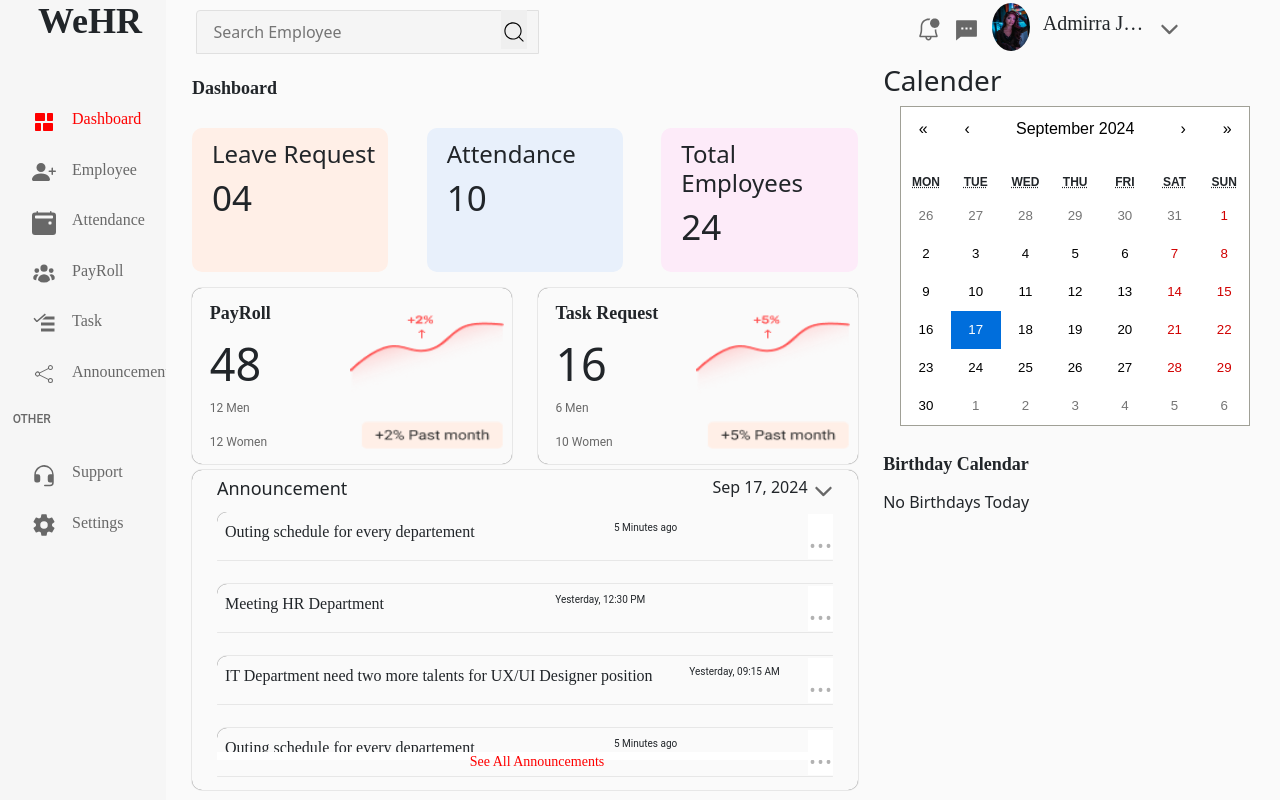
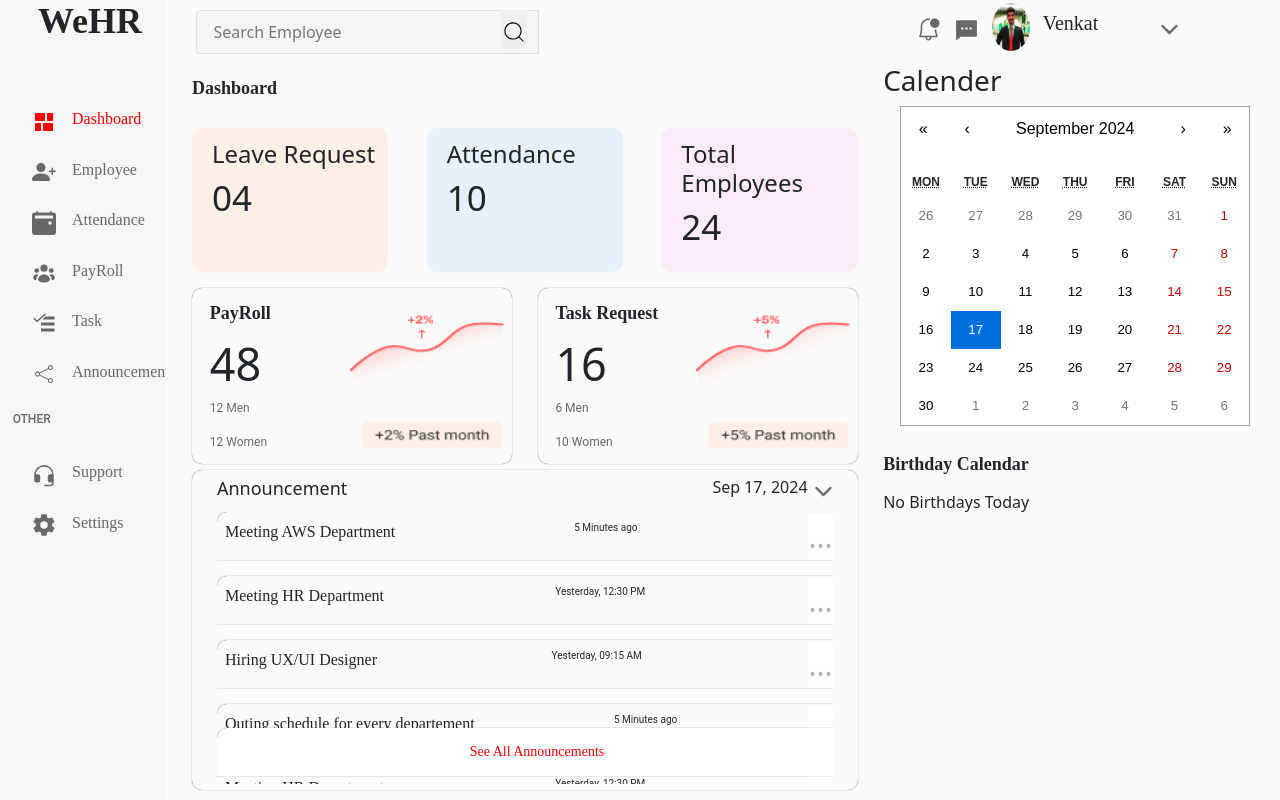
Before and after one commit to VENKAT-JAN26/hr-admin-dashboard, a React (Create React App) app: page /dashboard in a window 1280 px wide. Built offline with nearby package versions, Linux system fonts and the light colour scheme; the HTML template or start-up script is replaced by a standard one.

Commit message:
announcement button correction

```diff
--- a/src/components/NavBar/navbar.jsx
+++ b/src/components/NavBar/navbar.jsx
@@ -1,7 +1,7 @@
 import './navbar.css';
 import React, { useEffect, useState } from 'react';
 import icons from '../../constants/icons';
-import { profilepic } from '../../constants/images';
+import { venkat } from '../../constants/images';
 import { useLocation } from 'react-router-dom';
 const Navbar=()=> {
   const [onlinestatus,setonlinestatus]=useState('');
@@ -36,8 +36,8 @@ useEffect(()=>{
         <div className='navbar_content'>
           <div className='notification'>{icons.notification}</div>
           <div className='message'>{icons.message}</div>
-          <img src={profilepic} alt='profile_picture' className='profile_picture'/>
-          <h3  onMouseOver={handlestatus}data-toggle="tooltip" title={`User is ${onlinestatus}`} data-placement="bottom">Admirra John</h3>
+          <img src={venkat} alt='profile_picture' className='profile_picture'/>
+          <h3  onMouseOver={handlestatus}data-toggle="tooltip" title={`User is ${onlinestatus}`} data-placement="bottom">Venkat</h3>
           <span>{icons.downarrow}</span>
         </div>
     </nav>
--- a/src/components/cards/anouncement/anouncement.css
+++ b/src/components/cards/anouncement/anouncement.css
@@ -186,7 +186,7 @@ button.anoun_more {
       .anoun_contents{
          display:flex;
          flex-direction: column;
-         gap:3vh;
+         gap:2vh;
          height: 34vh;
          position: relative;
          overflow: hidden;
@@ -195,7 +195,7 @@ button.anoun_more {
           display:flex;
           flex-direction: column;
           gap:3vh;
-          height: 34vh;
+          height: 30vh;
           overflow-y: scroll;
           position: relative;
       }
@@ -243,9 +243,9 @@ button.anoun_more {
       }
       .anoun_more{
           position:absolute;
-          bottom: 3vh;
+          bottom: 1vh;
           width: 50vw;
-          height: 1vh;
+          /* height: 1vh; */
           border: none;
           outline: none;
           background-color:white;
@@ -256,6 +256,12 @@ button.anoun_more {
           font-weight: 500;
           line-height: 20px;
           text-align: center;
+
+          justify-content: space-between;
+          height: 6vh;
+          border-radius: 10px 0px 0px 0px;
+          box-shadow: 0px 0px 1px 0px rgba(0,0,0,0.75);
+          border: 1px;
       }
 
       .anoun_scroll::-webkit-scrollbar {
@@ -293,100 +299,73 @@ button.anoun_more {
         width: 65vw;
     }
 }
-
+/*
       @media only screen and (max-width:1204px){
           .anouncement_card{
               width: 97vw;
               margin-top:8vh;
          }
-          .anoun_more{
+           .anoun_more{
               width: 100vw;
-          }
-          .anoun_scroll{
             height: 31vh;
         }
+        .anoun_more{
+            height: 6.3vh;
+            bottom: 1vh;
+        }
+      } */
 
-      }
-
-      @media only screen and (max-width:869px){
+      @media only screen and (max-width:1204px){
         .anouncement_card{
             width: 96vw;
-           margin-top:12vh;
+            height: 36vh;
+            margin-top:7vh;
 
     }
+    /* .anoun_more{
+        height: 15px;
+        width: 94vw;
+    } */
+
     .anoun_more{
+        height: 6.3vh;
+        bottom: 1vh;
+    }
+        .anoun_scroll{
+            height: 31vh;
+        }
+        .anoun_contents{
+            gap:2vh;
+            height: 30vh;
+        }
+
+    }
+
+
+    @media only screen and (max-width:600px){
+        .anouncement_card{
+            width: 96vw;
+            height: 36vh;
+           margin-top:7vh;
+           /* top: -47px; */
+
+    }
+    /* .anoun_more{
         height: 15px;
         width: 94vw;
     }
-
+         */
         .anoun_scroll{
             height: 31vh;
         }
 
-    }
-/* @media only screen and (max-width:670px){
-        .anouncement_card{
-            width: 96vw;
-           margin-top:315px;
-
-    }
-    .anoun_more{
-        height: 15px;
-        width: 94vw;
-    }
-
-        .anoun_scroll{
-            height: 31vh;
+        .anoun_more{
+            height: 6.3vh;
+            bottom: 1vh;
         }
-
-    } */
-
-    @media only screen and (max-width:600px){
-        .anouncement_card{
-            width: 96vw;
-           margin-top:18vh;
-
-    }
-    .anoun_more{
-        height: 15px;
-        width: 94vw;
-    }
-
-        .anoun_scroll{
-            height: 31vh;
+        .anoun_contents{
+            gap:2vh;
+            height: 30vh;
         }
 
     }
-/*
-      @media only screen and (max-width:537px){
-        .anouncement_card{
-            width: 96vw;
-           margin-top: -75px;
-
-    }
-    .anoun_more{
-        height: 15px;
-        width: 94vw;
-    }
-
-        .anoun_scroll{
-            height: 31vh;
-        }
-
-    } */
-    /* @media only screen and (max-width:400px){
-        .anouncement_card{
-            width: 96vw;
-           margin-top: -65px;
-
-    }
-    .anoun_more{
-        height: 15px;
-        width: 94vw;
-    }
-
-        .anoun_scroll{
-            height: 31vh;
-        }
-
-    } */
--- a/src/constants/images.jsx
+++ b/src/constants/images.jsx
@@ -8,6 +8,7 @@ import logo2 from '../assets/logo2.jpg';
 import userprogres from '../assets/userprogress.png';
 import approve from '../assets/approve.png';
 import pending from '../assets/pending.png';
+import venkat from '../assets/venkat.jpg'
 
 export{
     profilepic,
@@ -19,5 +20,6 @@ export{
     logo2,
     userprogres,
     approve,
-    pending
+    pending,
+    venkat
 }
--- a/src/constants/jsonconstant.jsx
+++ b/src/constants/jsonconstant.jsx
@@ -85,9 +85,9 @@ const leavecard=[ { color:'#FFEFE7',subject:'Casual Leave',count:'04',percent:'+
 const dashboardreport=[{subject:'PayRoll',count:'48',men:'12 Men',women:'12 Women',reportimg:dashrepo1},
     {subject:'Task Request',count:'16',men:'6 Men',women:'10 Women',reportimg:dashrepo2},]
 
-const announcementdata=[{topic:'Outing schedule for every departement',time:'5 Minutes ago'},
+const announcementdata=[{topic:'Meeting AWS Department',time:'5 Minutes ago'},
     {topic:'Meeting HR Department',time:'Yesterday, 12:30 PM'},
-    {topic:'IT Department need two more talents for UX/UI Designer position',time:'Yesterday, 09:15 AM'},
+    {topic:'Hiring UX/UI Designer',time:'Yesterday, 09:15 AM'},
     {topic:'Outing schedule for every departement',time:'5 Minutes ago'},
     {topic:'Meeting HR Department',time:'Yesterday, 12:30 PM'},
     {topic:'IT Department need two more talents for UX/UI Designer position',time:'Yesterday, 09:15 AM'},
```
Also changed, not shown: src/assets/venkat.jpg (added).
